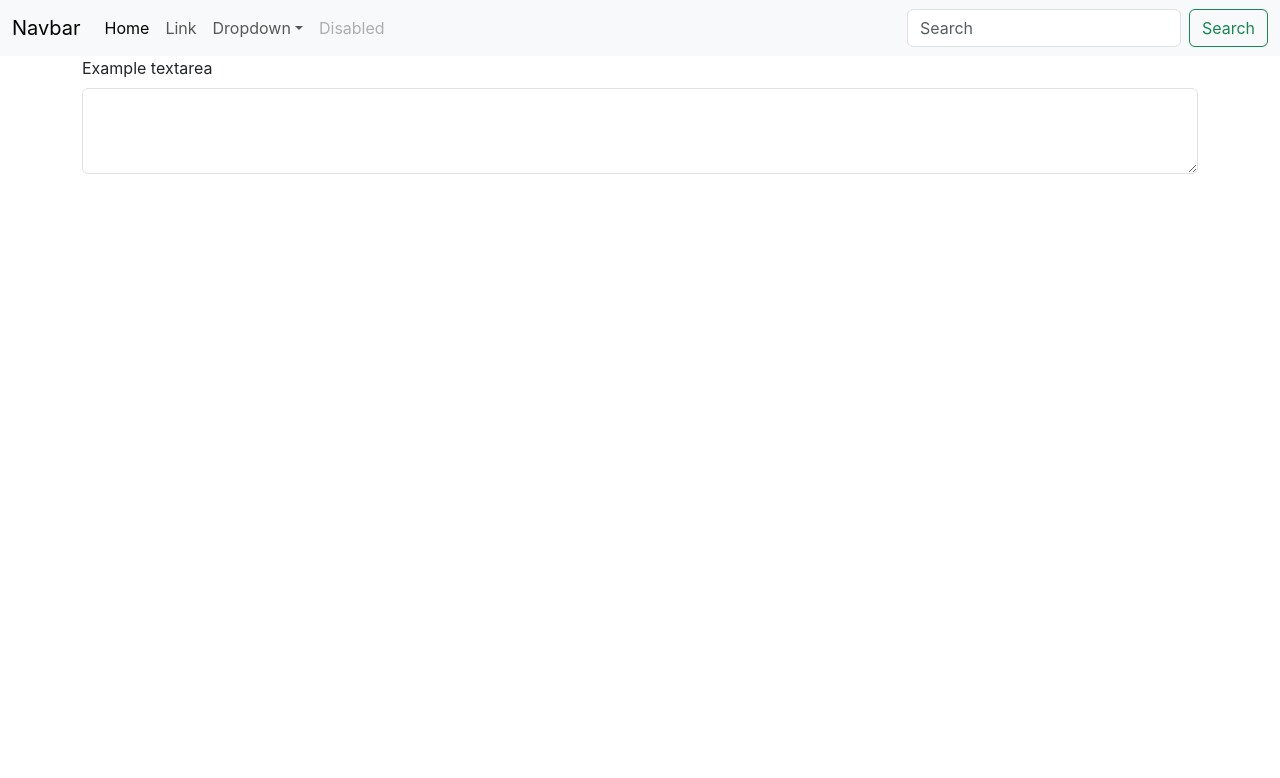
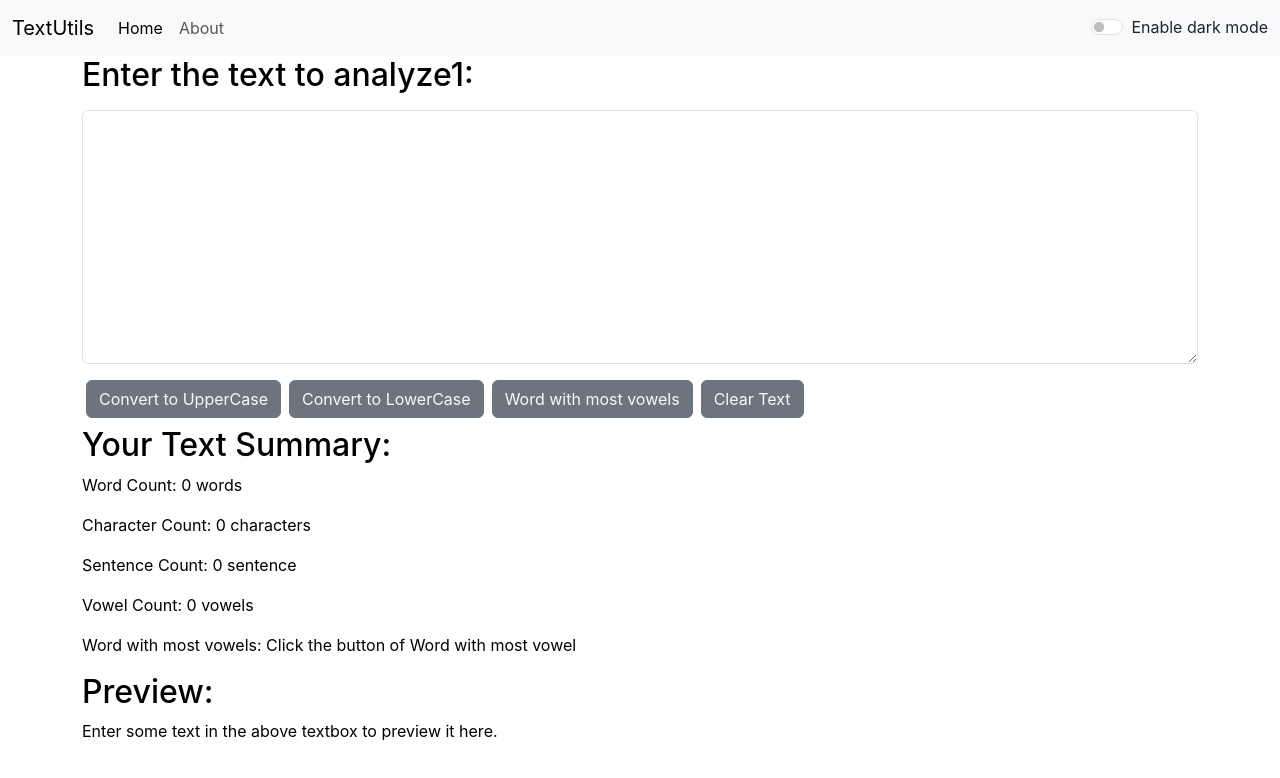
Before and after one commit to YashKhatpe/Text-Utils, a React (Create React App) app: page / in a window 1280 px wide. Shown: the top 778 px of the page. Built offline with nearby package versions, Linux system fonts and the light colour scheme.

Commit message:
first commit

```diff
--- /dev/null
+++ b/src/Alert.js
@@ -0,0 +1,15 @@
+import React from "react";
+
+export default function Alert(props) {
+    const capitalize = (word) =>{
+        const lower = word.toLowerCase();
+        return lower.charAt(0).toUpperCase() + lower.slice(1);
+    }
+  return (
+    props.alert && <>
+      <div class={`alert alert-${props.alert.type} alert-dismissible fade show`} role="alert">
+        <strong>{capitalize(props.alert.type)} </strong>{props.alert.msg}
+      </div>
+    </>
+  );
+}
--- a/src/App.js
+++ b/src/App.js
@@ -1,21 +1,50 @@
 import React, { useState } from 'react';
+import Navbar from './Navbar';
 
 import "./App.css";
+import TextForm from './TextForm';
+import Alert from './Alert';
 
 function App() {
+
+  const [mode, setMode] = useState('light');
+
+  const toggleMode = ()=> {
+    if (mode === 'light') {
+      setMode('dark');
+      document.body.style.backgroundColor = 'gray';
+      showAlert("Dark Mode Enabled", "success");
+    }
+    else{
+      setMode('light');
+      document.body.style.backgroundColor = 'white';
+      showAlert("Light Mode Enabled", "success");
+
+    }
+  }
+
+  const [alert, setAlert] = useState(null);
+
+  const showAlert= (message, type)=> {
+    setAlert({
+      msg: message,
+      type: type
+    })
+
+    setTimeout(() => {
+      setAlert(null);
+
+    }, 1500);
+  }
+
+
   return (
-    <div className="container">
-      <div className="mb-3">
-        <label for="exampleFormControlTextarea1" className="form-label">
-          Example textarea
-        </label>
-        <textarea
-          className="form-control"
-          id="exampleFormControlTextarea1"
-          rows="3"
-        ></textarea>
-      </div>
-    </div>
+    <>
+    <Navbar mode={mode} toggleMode={toggleMode}/>
+    <Alert alert={alert} />
+    <TextForm mode={mode} showAlert={showAlert} />
+
+    </>
   );
 }
 
--- a/src/Navbar.js
+++ b/src/Navbar.js
@@ -1,41 +1,28 @@
-import React from 'react';
+import React, {useState} from 'react';
 
-export default function Navbar() {
+export default function Navbar(props) {
+
   return (
     <>
-    <nav className="navbar navbar-expand-lg bg-body-tertiary">
+    <nav className={`navbar navbar-expand-lg navbar-${props.mode} bg-${props.mode==='dark'?'dark':'light'}`} >
   <div className="container-fluid">
-    <a className="navbar-brand" href="#">Navbar</a>
+    <a className="navbar-brand" href="#" >TextUtils</a>
     <button className="navbar-toggler" type="button" data-bs-toggle="collapse" data-bs-target="#navbarSupportedContent" aria-controls="navbarSupportedContent" aria-expanded="false" aria-label="Toggle navigation">
       <span className="navbar-toggler-icon"></span>
     </button>
-    <div className="collapse navbar-collapse" id="navbarSupportedContent">
-      <ul className="navbar-nav me-auto mb-2 mb-lg-0">
-        <li className="nav-item">
-          <a className="nav-link active" aria-current="page" href="#">Home</a>
+    <div className="collapse navbar-collapse" id="navbarSupportedContent" >
+      <ul className="navbar-nav me-auto mb-2 mb-lg-0" >
+        <li className="nav-item" >
+          <a className="nav-link active" aria-current="page" href="#" >Home</a>
         </li>
         <li className="nav-item">
-          <a className="nav-link" href="#">Link</a>
-        </li>
-        <li className="nav-item dropdown">
-          <a className="nav-link dropdown-toggle" href="#" role="button" data-bs-toggle="dropdown" aria-expanded="false">
-            Dropdown
-          </a>
-          <ul className="dropdown-menu">
-            <li><a className="dropdown-item" href="#">Action</a></li>
-            <li><a className="dropdown-item" href="#">Another action</a></li>
-            <li><hr className="dropdown-divider"/></li>
-            <li><a className="dropdown-item" href="#">Something else here</a></li>
-          </ul>
-        </li>
-        <li className="nav-item">
-          <a className="nav-link disabled" aria-disabled="true">Disabled</a>
+          <a className="nav-link" href="#" >About</a>
         </li>
       </ul>
-      <form className="d-flex" role="search">
-        <input className="form-control me-2" type="search" placeholder="Search" aria-label="Search"/>
-        <button className="btn btn-outline-success" type="submit">Search</button>
-      </form>
+      <div className="form-check form-switch">
+        <input className="form-check-input" onClick={props.toggleMode} type="checkbox" role="switch" id="flexSwitchCheckDefault"/>
+        <label className={`form-check-label text-${props.mode==='dark'?'light':'dark'}`} htmlFor="flexSwitchCheckDefault">{`Enable ${props.mode==='dark'?'light':'dark'} mode`}</label>
+</div>
     </div>
   </div>
 </nav>
--- /dev/null
+++ b/src/TextForm.js
@@ -0,0 +1,181 @@
+import React, { useState } from "react";
+import PropTypes from "prop-types";
+
+export default function TextForm(props) {
+  const [text, setText] = useState("");
+  const [vowel, setVowel] = useState(
+    "Click the button of Word with most vowel"
+  );
+
+  const handleOnChange = (event) => {
+    setText(event.target.value);
+  };
+  const handleUpClick = (event) => {
+    if (text == "") {
+      props.showAlert("There is no text to convert", "danger");
+    } else {
+      let newText = text.toUpperCase();
+      setText(newText);
+      props.showAlert("Converted to UpperCase", "success");
+    }
+  };
+  const handleLoClick = (event) => {
+    if (text == "") {
+      props.showAlert("There is no text to convert", "danger");
+    } else {
+      let newText = text.toLowerCase();
+      setText(newText);
+      props.showAlert("Converted to LowerCase", "success");
+    }
+  };
+  const handleClearClick = (event) => {
+    if (text == "") {
+      props.showAlert("There is no text to be cleared", "danger");
+    } else {
+      let newText = "";
+      setText(newText);
+      props.showAlert("Text Cleared", "success");
+    }
+  };
+
+  let wordCount = text.split(" ").length;
+  if (text == "") {
+    wordCount -= 1;
+  }
+
+  if (text.charAt(text.length - 1) == " ") {
+    wordCount -= 1;
+  }
+
+  let sentenceCount = 0;
+  for (let i = 0; i < text.length; i++) {
+    if (text[i] == ".") {
+      sentenceCount++;
+    }
+  }
+
+  let totalVowelCount = 0;
+  for (let i = 0; i < text.length; i++) {
+    if (
+      text[i] == "a" ||
+      text[i] == "e" ||
+      text[i] == "i" ||
+      text[i] == "o" ||
+      text[i] == "u"
+    ) {
+      totalVowelCount++;
+    }
+  }
+
+  // let text = 'enter text here';
+
+  let highWords = "";
+  const highestVowelWord = (event) => {
+    props.showAlert("Word with most vowel found", "success");
+
+    let words = text.split(" ");
+
+    // let wordCount = text.split(' ').length;
+
+    let vowelCountPerWord = [];
+
+    let vowelCount = 0;
+    // console.log(words);
+    // console.log(wordCount);
+
+    for (let i = 0; i < wordCount; i++) {
+      for (let j = 0; j < words[i].length; j++) {
+        if (
+          words[i][j] == "a" ||
+          words[i][j] == "e" ||
+          words[i][j] == "i" ||
+          words[i][j] == "o" ||
+          words[i][j] == "u"
+        ) {
+          vowelCount++;
+          // console.log(vowelCount);
+        }
+      }
+      vowelCountPerWord.push(vowelCount);
+      vowelCount = 0;
+    }
+
+    // console.log(vowelCountPerWord);
+
+    let maxVowelCount = Math.max(...vowelCountPerWord);
+
+    for (let i = 0; i < vowelCountPerWord.length; i++) {
+      if (vowelCountPerWord[i] == maxVowelCount) {
+        console.log(words[i]);
+        highWords += words[i];
+      }
+    }
+    setVowel(highWords);
+  };
+  return (
+    <>
+      <div
+        className="container"
+        style={{ color: `${props.mode === "light" ? "black" : "white"}` }}
+      >
+        <div className="mb-3">
+          <label htmlFor="exampleFormControlTextarea1" className="form-label">
+            <h2>Enter the text to analyze1:</h2>
+          </label>
+          <textarea
+            className="form-control"
+            onChange={handleOnChange}
+            value={text}
+            id="exampleFormControlTextarea1"
+            rows="10"
+            style={{
+              backgroundColor: `${props.mode === "light" ? "white" : "grey"}`,
+              color: `${props.mode === "light" ? "black" : "white"}`,
+            }}
+          ></textarea>
+        </div>
+        <button
+          className="btn btn-secondary mx-1 text-light"
+          onClick={handleUpClick}
+        >
+          Convert to UpperCase{" "}
+        </button>
+        <button
+          className="btn btn-secondary mx-1 text-light"
+          onClick={handleLoClick}
+        >
+          Convert to LowerCase{" "}
+        </button>
+        <button
+          className="btn btn-secondary mx-1 text-light"
+          onClick={highestVowelWord}
+        >
+          Word with most vowels{" "}
+        </button>
+        <button
+          className="btn btn-secondary mx-1 text-light"
+          onClick={handleClearClick}
+        >
+          Clear Text{" "}
+        </button>
+      </div>
+      <div
+        className="container my-2"
+        style={{ color: `${props.mode === "light" ? "black" : "white"}` }}
+      >
+        <h2>Your Text Summary: </h2>
+        <p>Word Count: {wordCount} words</p>
+        <p>Character Count: {text.length} characters</p>
+        <p>Sentence Count: {sentenceCount} sentence</p>
+        <p>Vowel Count: {totalVowelCount} vowels</p>
+        <p>Word with most vowels: {vowel}</p>
+        <h2>Preview: </h2>
+        <p>
+          {text.length > 0
+            ? text
+            : "Enter some text in the above textbox to preview it here."}
+        </p>
+      </div>
+    </>
+  );
+}
--- a/src/index.js
+++ b/src/index.js
@@ -2,13 +2,13 @@ import React from 'react';
 import ReactDOM from 'react-dom/client';
 import './index.css';
 import reportWebVitals from './reportWebVitals';
-import Navbar from './Navbar';
+
 import App from './App';
 
 const root = ReactDOM.createRoot(document.getElementById('root'));
 root.render(
   <React.StrictMode>
-    <Navbar />
+    {/* <Navbar /> */}
     <App />
   </React.StrictMode>
 );
```
